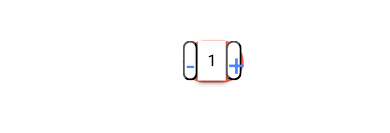
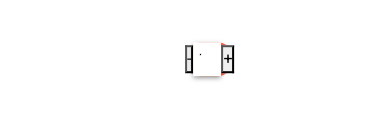
Before and after one commit to tobaweb/AppMobileVuelo, a website: page preferencias.html in a window 390 px wide. Shown: the part 246-379 px from the top of the page. Drawn offline with nearby package versions, Linux system fonts and the light colour scheme.

Commit message:
Merge branch 'main' of https://github.com/tobaweb/AppMobileVuelo
nuevo

```diff
--- a/preferencias.html
+++ b/preferencias.html
@@ -8,8 +8,6 @@
     <!-- Bootstrap CSS -->
     <link rel="stylesheet" href="./node_modules/bootstrap/dist/css/bootstrap.min.css">
     <link rel="stylesheet" href="css/styles.css">
-
-    <link rel="stylesheet" href="css/jquery.nice-number.css">
 
     <title>Vuela Ya!</title>
     </head> ok
@@ -44,13 +42,14 @@
             </div>
         </div>
 
-    </main>
 
 
 
 <div class="box">
     <input type="number" value="1">
 </div>
+    </main>
+
 
     <footer>
         <ul class="d-flex footer justify-content-around align-items-center">
@@ -60,7 +59,6 @@
             <li><img src="img/Settings.svg" alt="Opciones"></li>
         </ul>
     </footer>
-
     <script src="https://code.jquery.com/jquery-3.6.0.js" integrity="sha256-H+K7U5CnXl1h5ywQfKtSj8PCmoN9aaq30gDh27Xc0jk=" crossorigin="anonymous"></script>
     <script src="js/jquery.nice-number.js"></script>
 
@@ -71,6 +69,7 @@
 
             });
     </script>
+
     <!-- Optional JavaScript; choose one of the two! -->
 
     <!-- Option 1: Bootstrap Bundle with Popper -->
```
